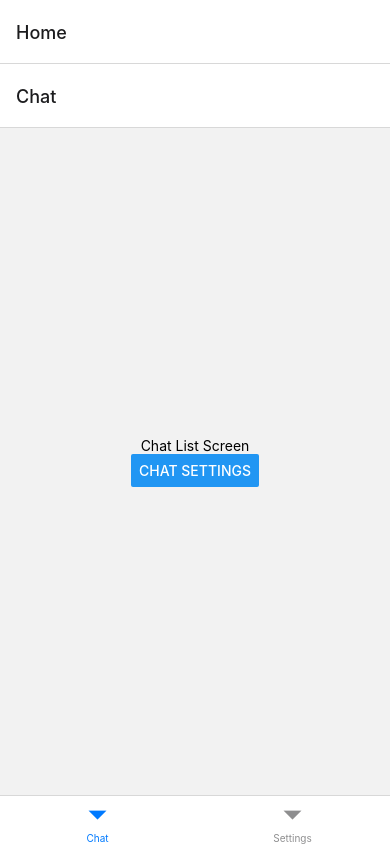
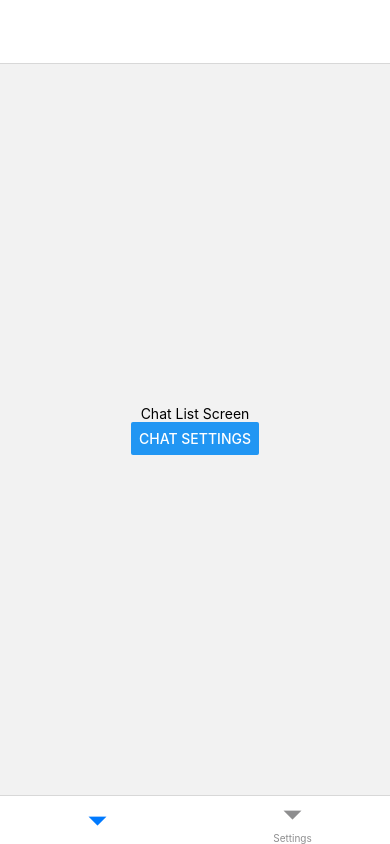
Before and after one commit to KennedyMungai/WhatsappClone, a React Native app: screen / in a window 390 px wide. Built offline with nearby package versions, Linux system fonts and the light colour scheme.

Commit message:
Not showing the header of the screens

```diff
--- a/App.js
+++ b/App.js
@@ -10,6 +10,7 @@ import 'react-native-gesture-handler'
 import { SafeAreaProvider } from 'react-native-safe-area-context'
 import ChatListScreen from './screens/ChatListScreen'
 import ChatSettingsScreen from './screens/ChatSettingsScreen'
+import { Ionicons } from '@expo/vector-icons';
 
 SplashScreen.preventAutoHideAsync()
 
@@ -19,7 +20,7 @@ const Tab = createBottomTabNavigator()
 const TabNavigator = () => {
 	return (
 		<Tab.Navigator>
-			<Tab.Screen name="Chat" component={ChatListScreen} />
+			<Tab.Screen name="Chat" component={ChatListScreen} options={{ title: '' }} />
 			<Tab.Screen name="Settings" component={ChatSettingsScreen} />
 		</Tab.Navigator>
 	)
@@ -69,14 +70,14 @@ export default function App() {
 					<Stack.Screen
 						name="Home"
 						component={TabNavigator}
-						options={{ headerShown: true }}
+						options={{ headerShown: false }}
 					/>
 					<Stack.Screen
 						name="ChatSettings"
 						component={ChatSettingsScreen}
 						options={
 							{
-								headerShown: true,
+								headerShown: false,
 								headerTitle: 'Settings'
 							}
 						}
```
